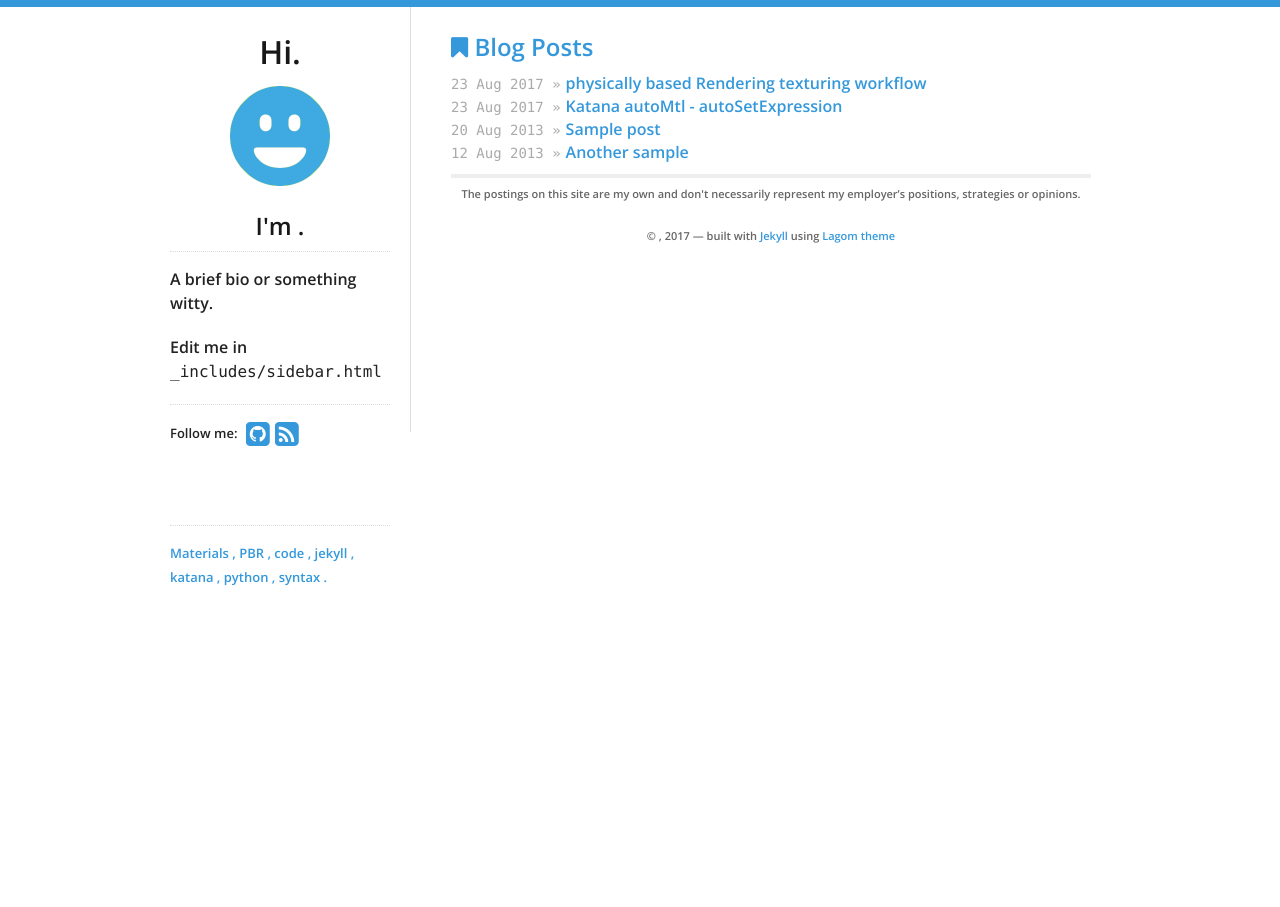
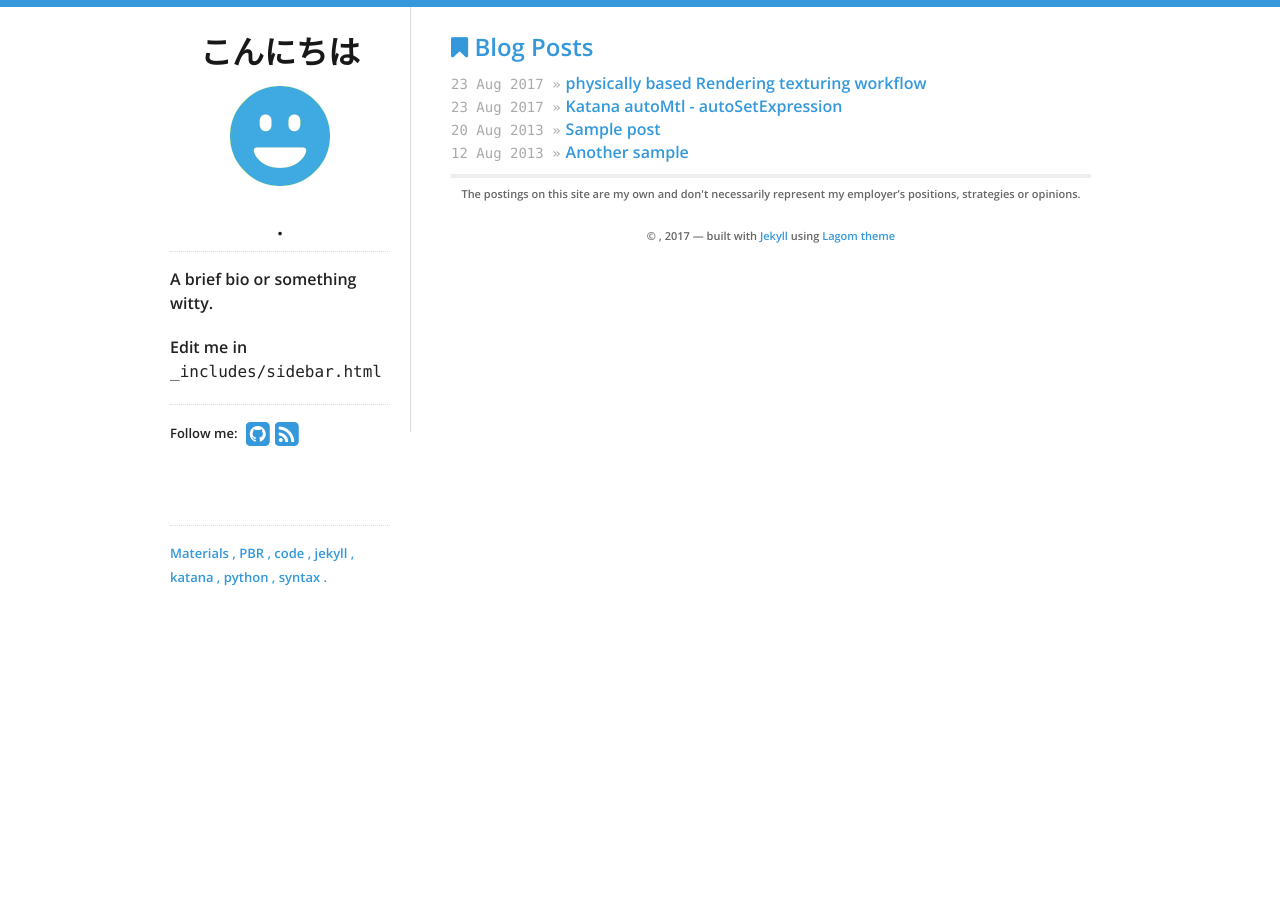
Before and after one commit to yoann01/ktmd, a Jekyll site: the page built from index.html, in a window 1280 px wide. Built offline with Jekyll 4.4.1, drawn with Linux system fonts in a browser that asks for light colours; nearby versions of some CDN libraries.

Commit message:
Update sidebar.html

```diff
--- a/_includes/sidebar.html
+++ b/_includes/sidebar.html
@@ -1,5 +1,5 @@
 <nav>
-  <h1>Hi.</h1>
+  <h1>こんにちは</h1>
   <a href="/">
     {% if site.data.theme.social.gravatar %}
     <img src="http://www.gravatar.com/avatar/{{ site.data.theme.social.gravatar }}?s=200" id="gravatar" alt="My photo"/>
@@ -7,7 +7,7 @@
     <img src="/logo.png" id="logo" alt="Blog logo"/>
     {% endif %}
   </a>
-  <h2>I'm <a href="/">{{ site.data.theme.name }}</a>.</h2>
+  <h2><a href="/">{{ site.data.theme.name }}</a>.</h2>
   <div id="bio">
     <p>A brief bio or something witty.</p>
     <p>
```
